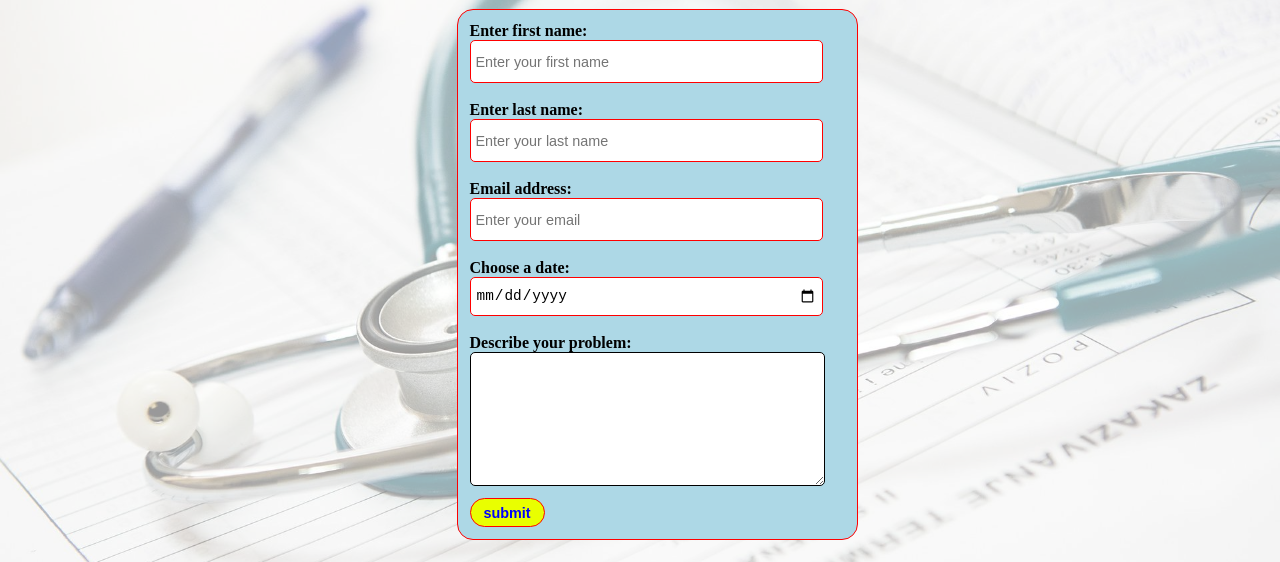
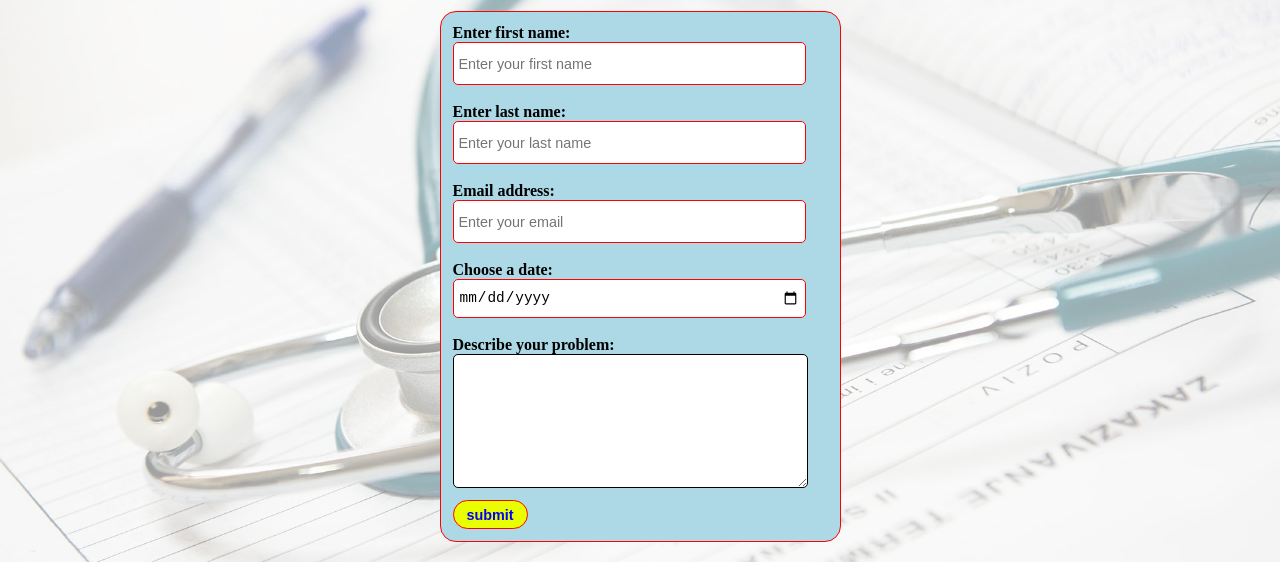
Before and after one commit to Rushikesh2001/Medical-Website, a plain HTML site: page appointment.html in a window 1280 px wide. Shown: the part 88-650 px from the top of the page. Drawn offline with Linux system fonts and the light colour scheme; a web font is replaced by a local one.

Commit message:
Responsive web page

```diff
--- a/appointment.css
+++ b/appointment.css
@@ -151,6 +151,7 @@ header nav #tabs a li button:hover {
   border: 2px solid none;
   position: relative;
   width: 100%;
+  align-items: center;
   justify-content: center;
   min-height: calc(100vh - 76px - 323px);
   height: 577px;
@@ -167,7 +168,6 @@ form {
   border-radius: 16px;
   align-items: start;
   padding: 12px;
-  margin: 21px 0px 0px 34px;
 }
 
 .formerror {
```
Also changed, not shown: contact.html (+0 -1 lines).
